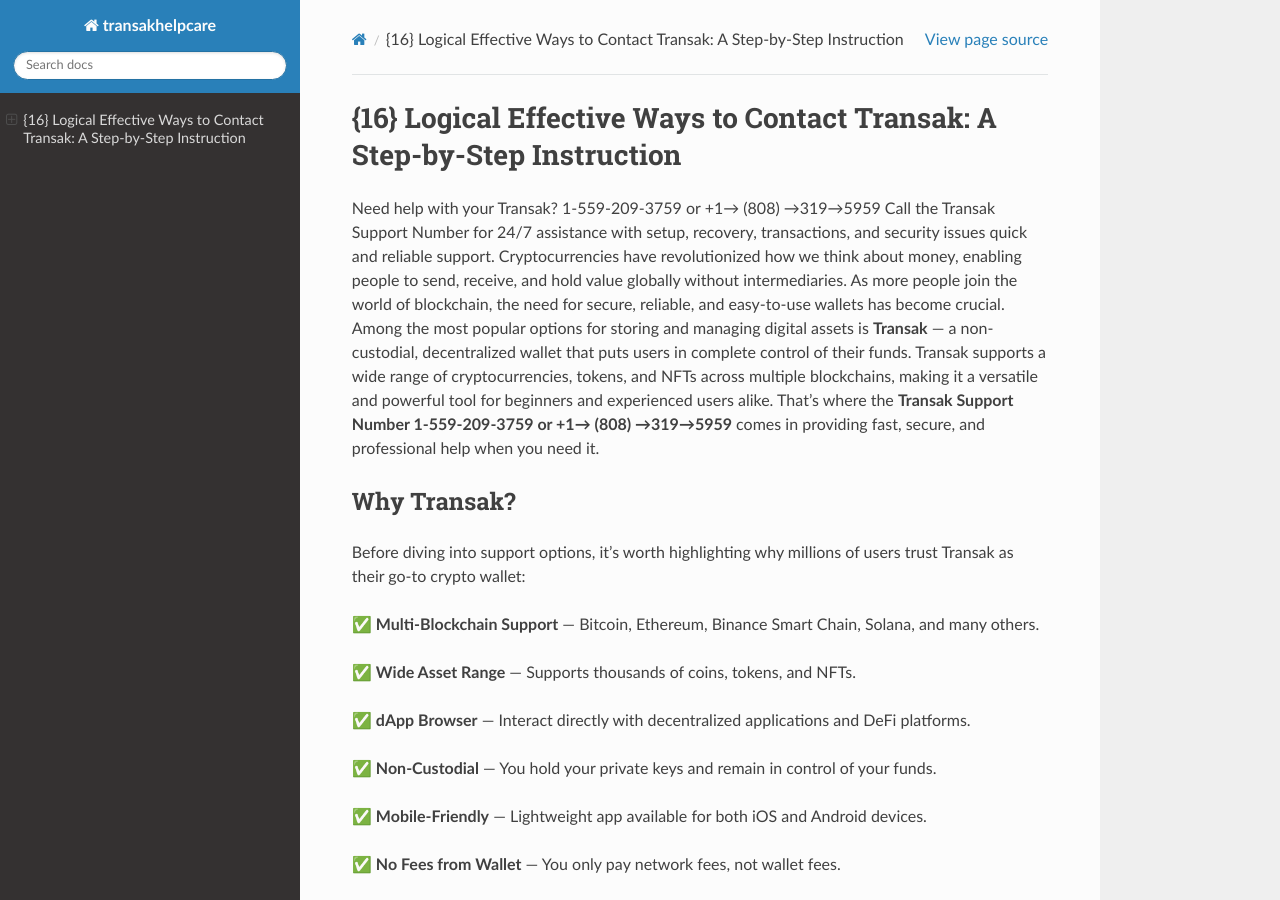
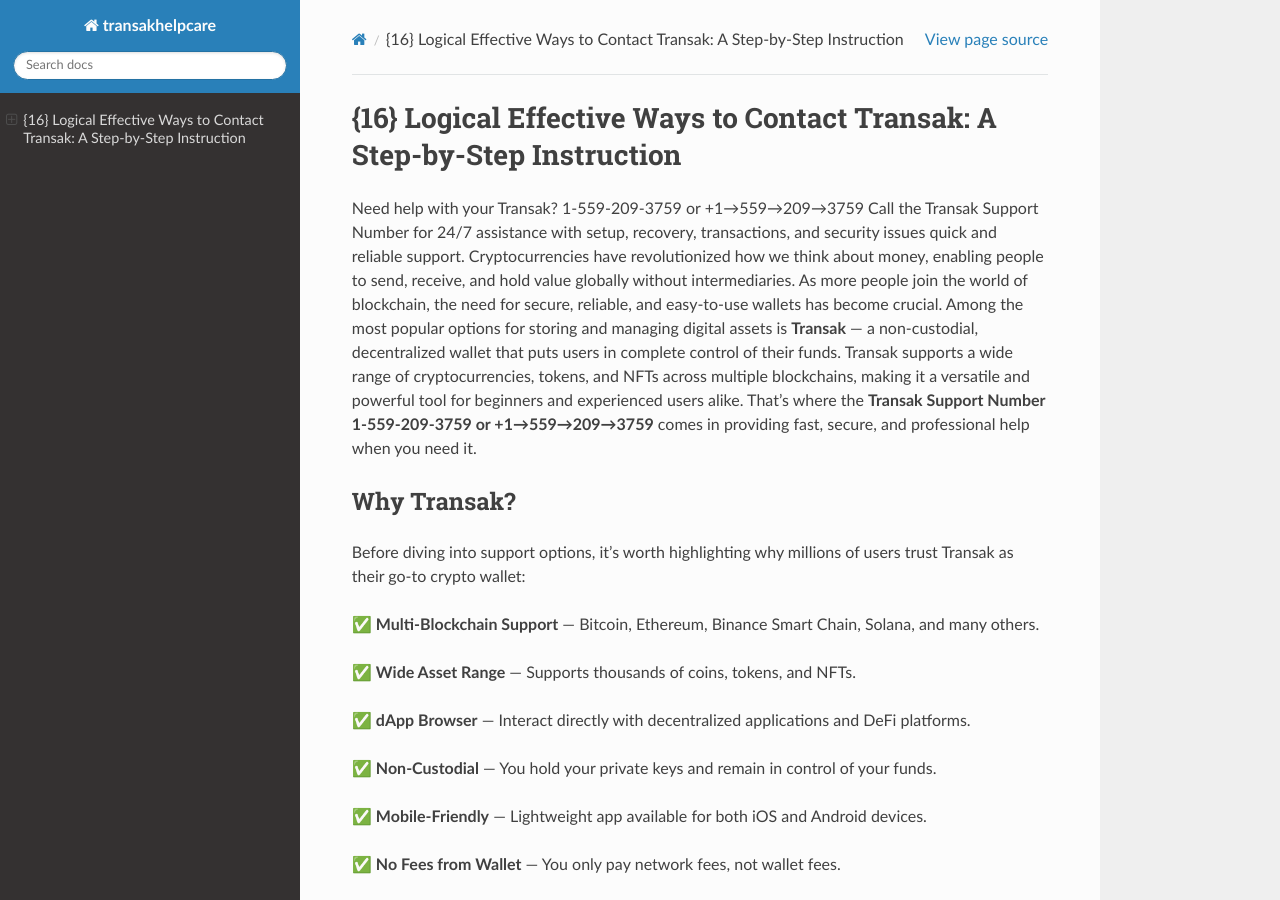
Before and after one commit to callaha25/transakhelpcare, a Sphinx documentation site: the page built from source/index.rst, in a window 1280 px wide and 900 px high. Built offline with Sphinx 7.4.7 and the Read the Docs theme 3.1.0, drawn with Linux system fonts in a browser that asks for light colours; some of the changed text lies outside the part shown.

Commit message:
Update index.rst

```diff
--- a/source/index.rst
+++ b/source/index.rst
@@ -6,7 +6,7 @@
 {16} Logical Effective Ways to Contact Transak: A Step-by-Step Instruction
 ================================================================================
 
-Need help with your Transak? 1-559-209-3759 or +1→ (808) →319→5959 Call the Transak Support Number for 24/7 assistance with setup, recovery, transactions, and security issues quick and reliable support. Cryptocurrencies have revolutionized how we think about money, enabling people to send, receive, and hold value globally without intermediaries. As more people join the world of blockchain, the need for secure, reliable, and easy-to-use wallets has become crucial. Among the most popular options for storing and managing digital assets is **Transak** — a non-custodial, decentralized wallet that puts users in complete control of their funds. Transak supports a wide range of cryptocurrencies, tokens, and NFTs across multiple blockchains, making it a versatile and powerful tool for beginners and experienced users alike. That’s where the **Transak Support Number 1-559-209-3759 or +1→ (808) →319→5959** comes in providing fast, secure, and professional help when you need it.
+Need help with your Transak? 1-559-209-3759 or +1→559→209→3759 Call the Transak Support Number for 24/7 assistance with setup, recovery, transactions, and security issues quick and reliable support. Cryptocurrencies have revolutionized how we think about money, enabling people to send, receive, and hold value globally without intermediaries. As more people join the world of blockchain, the need for secure, reliable, and easy-to-use wallets has become crucial. Among the most popular options for storing and managing digital assets is **Transak** — a non-custodial, decentralized wallet that puts users in complete control of their funds. Transak supports a wide range of cryptocurrencies, tokens, and NFTs across multiple blockchains, making it a versatile and powerful tool for beginners and experienced users alike. That’s where the **Transak Support Number 1-559-209-3759 or +1→559→209→3759** comes in providing fast, secure, and professional help when you need it.
 
 Why Transak?
 ------------------
@@ -54,12 +54,12 @@
 What Is the Trust Support Number?
 ----------------------------------
 
-The **Trust Support Number** is a dedicated customer support line you can call to speak directly with trained representatives about wallet-related problems or questions. Instead of waiting for an email response or sifting through forums, calling the support number gives you immediate, step-by-step assistance. Whether you’re struggling to recover your wallet, send funds, interact with a dApp, or troubleshoot display issues, the Trust support 1-559-209-3759 or +1→ (808) →319→5959 team is there to guide you through the process.
+The **Trust Support Number** is a dedicated customer support line you can call to speak directly with trained representatives about wallet-related problems or questions. Instead of waiting for an email response or sifting through forums, calling the support number gives you immediate, step-by-step assistance. Whether you’re struggling to recover your wallet, send funds, interact with a dApp, or troubleshoot display issues, the Trust support 1-559-209-3759 or +1→559→209→3759 team is there to guide you through the process.
 
 Transak Customer Service Help Centre
 ------------------------------------------
 
-**Transak** is a leading non-custodial mobile wallet trusted by millions of users around the world. It allows you to securely store, send, receive, and trade cryptocurrencies and NFTs, all while keeping full control of your private keys. As intuitive as the app is, it’s natural to occasionally encounter questions, concerns, or technical issues while managing your funds. That’s why the **Transak Customer Service Phone Number 1-559-209-3759 or +1→ (808) →319→5959** is so valuable — providing fast, expert help when you need it. In this blog, we’ll explain everything you need to know about the Transak Customer Service Phone Number, how to use it safely and effectively, and why it’s your go-to support option.
+**Transak** is a leading non-custodial mobile wallet trusted by millions of users around the world. It allows you to securely store, send, receive, and trade cryptocurrencies and NFTs, all while keeping full control of your private keys. As intuitive as the app is, it’s natural to occasionally encounter questions, concerns, or technical issues while managing your funds. That’s why the **Transak Customer Service Phone Number 1-559-209-3759 or +1→559→209→3759** is so valuable — providing fast, expert help when you need it. In this blog, we’ll explain everything you need to know about the Transak Customer Service Phone Number, how to use it safely and effectively, and why it’s your go-to support option.
 
 What Is the Transak Customer Service Phone Number?
 --------------------------------------------------------
@@ -92,7 +92,7 @@
 When Should You Use the Support Number?
 ----------------------------------------
 
-Here are some common situations where calling the Transak Support Number 1-559-209-3759 or +1→ (808) →319→5959 can save you time and hassle:
+Here are some common situations where calling the Transak Support Number 1-559-209-3759 or +1→559→209→3759 can save you time and hassle:
 
 **1.	Wallet Recovery Issues** — Trouble restoring your wallet on a new device using your recovery phrase.
 
@@ -136,7 +136,7 @@
 
 Conclusion
 -----------
-Transak is one of the most trusted and feature-rich crypto wallets in the world, empowering millions to manage their digital assets securely. But even the most intuitive tools sometimes require guidance and that’s where the 1-559-209-3759 or +1→ (808) →319→5959 **Transak Support Number** becomes invaluable.
+Transak is one of the most trusted and feature-rich crypto wallets in the world, empowering millions to manage their digital assets securely. But even the most intuitive tools sometimes require guidance and that’s where the 1-559-209-3759 or +1→559→209→3759 **Transak Support Number** becomes invaluable.
 
 By providing direct, real-time access to knowledgeable support representatives, the Transak Support Number ensures you never have to face technical issues or confusion alone. Just remember to use the official number, never disclose your recovery phrase, and come prepared with the right details for a fast and effective resolution.
 
```
